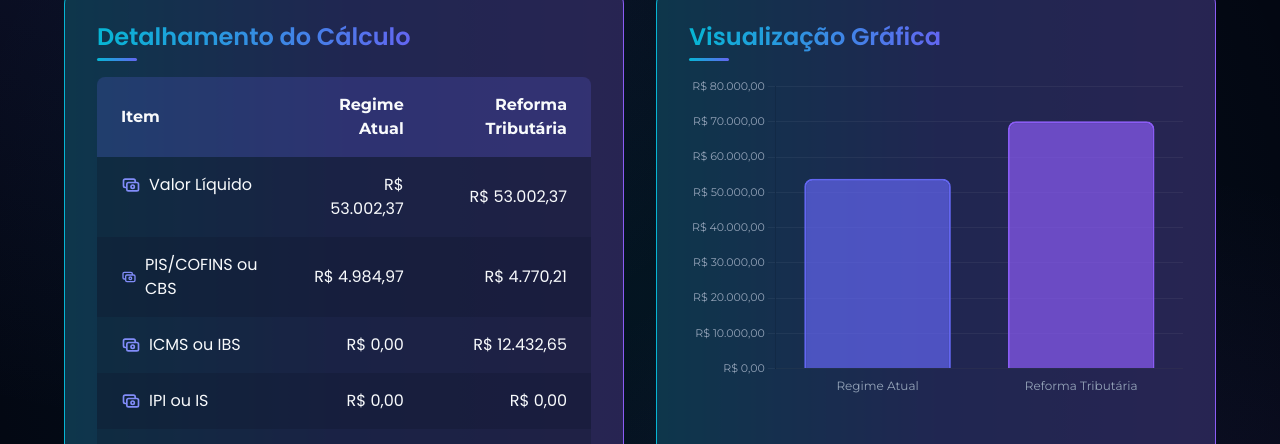
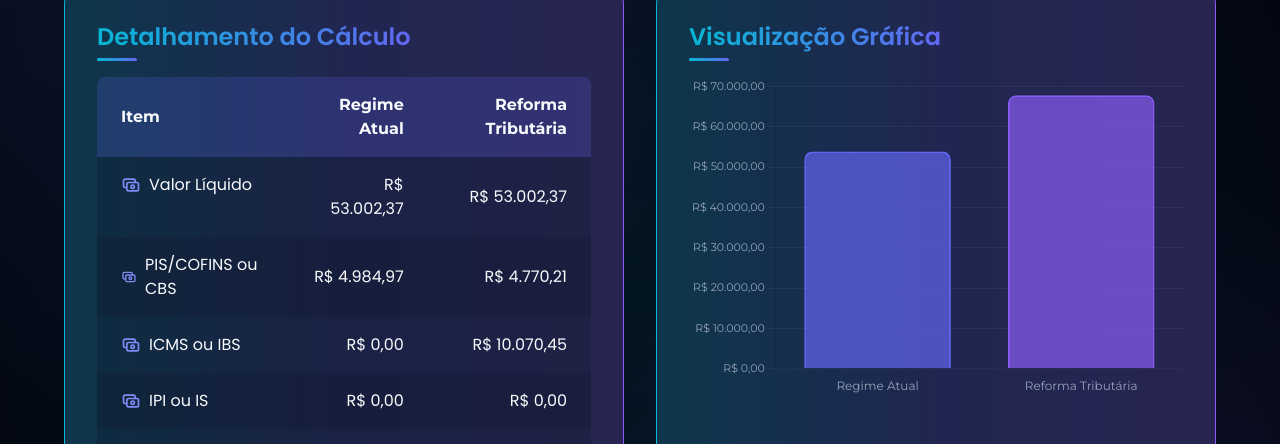
Before and after one commit to PedroGasparetto/reforma, a plain HTML site: page teste.html in a window 1280 px wide. Shown: the part 954-1398 px from the top of the page. Drawn offline with nearby package versions, Linux system fonts and the light colour scheme.

Commit message:
Update IBS calculation

```diff
--- a/teste.html
+++ b/teste.html
@@ -811,7 +811,8 @@
             const valorLiquidoReforma = valorLiquidoAtual; // Mantém o mesmo valor líquido para comparação
             // Valor do CBS na reforma: valor líquido multiplicado pela alíquota de CBS
             const valorCbs = valorLiquidoReforma * cbsNovo;
-            const valorIbs = valorLiquidoReforma * ibsNovo / (1 - ibsNovo);
+            // Valor do IBS na reforma: valor líquido multiplicado pela alíquota de IBS
+            const valorIbs = valorLiquidoReforma * ibsNovo;
             const valorIs = valorLiquidoReforma * isNovo;
             const valorTotalReforma = valorLiquidoReforma + valorCbs + valorIbs + valorIs;
 
```
